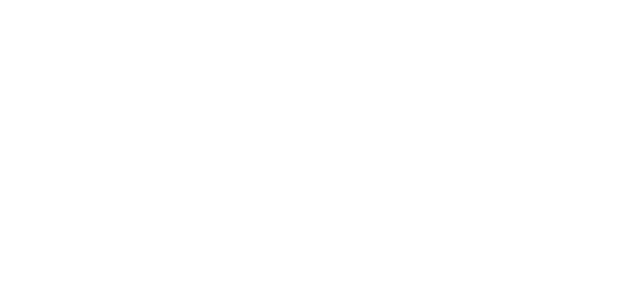
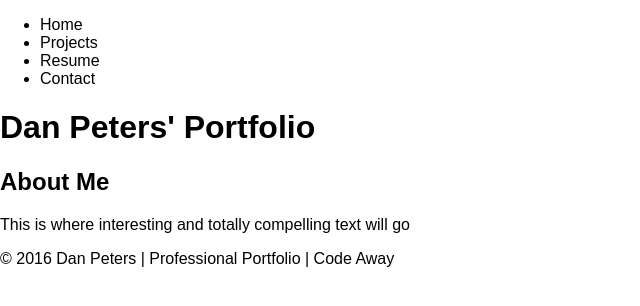
Before and after one commit to ShibaScream/301n4-portfolio, a plain HTML site: page index.html in a window 1280 px wide. Shown: the whole page, without its empty margins (0-640 px from the left). Drawn offline with nearby package versions, Linux system fonts and the light colour scheme.

Commit message:
This is some skeleton code

```diff
--- a/index.html
+++ b/index.html
@@ -3,11 +3,37 @@
 <head>
     <meta charset="utf-8">
     <meta name="viewport" content="width=device-width, initial-scale=1.0">
-    <title></title>
-    <link rel="stylesheet" href="">
+    <title>Dan Peters' Portfolio</title>
+    <link rel="stylesheet" href="vendor/styles/normalize.css">
+    <link rel="stylesheet" href="styles/base.css">
+    <link rel="stylesheet" href="styles/module.css">
 </head>
 
 <body>
-    <script src=""></script>
-</body>
+    <main>
+        <nav>
+            <ul>
+                <li>Home</li>
+                <li>Projects</li>
+                <li>Resume</li>
+                <li>Contact</li>
+            </ul>
+        </nav>
+        <header>
+            <h1>Dan Peters' Portfolio</h1>
+        </header>
+        <section>
+            <h2>About Me</h2>
+            <p>This is where interesting and totally compelling text will go</p>
+        </section>
+    </main>
+    <footer>
+        &copy; 2016 Dan Peters | Professional Portfolio | Code Away
+    </footer>
+
+    <!--    jquery + script files-->
+    <script src="https://code.jquery.com/jquery-2.2.4.min.js" integrity="sha256-BbhdlvQf/xTY9gja0Dq3HiwQF8LaCRTXxZKRutelT44=" crossorigin="anonymous"></script>
+    <script src="scripts/script.js"></script>
+
+    </body>
 </html>
```
Also changed, not shown: scripts/script.js (added), styles/base.css (added), styles/module.css (added).
